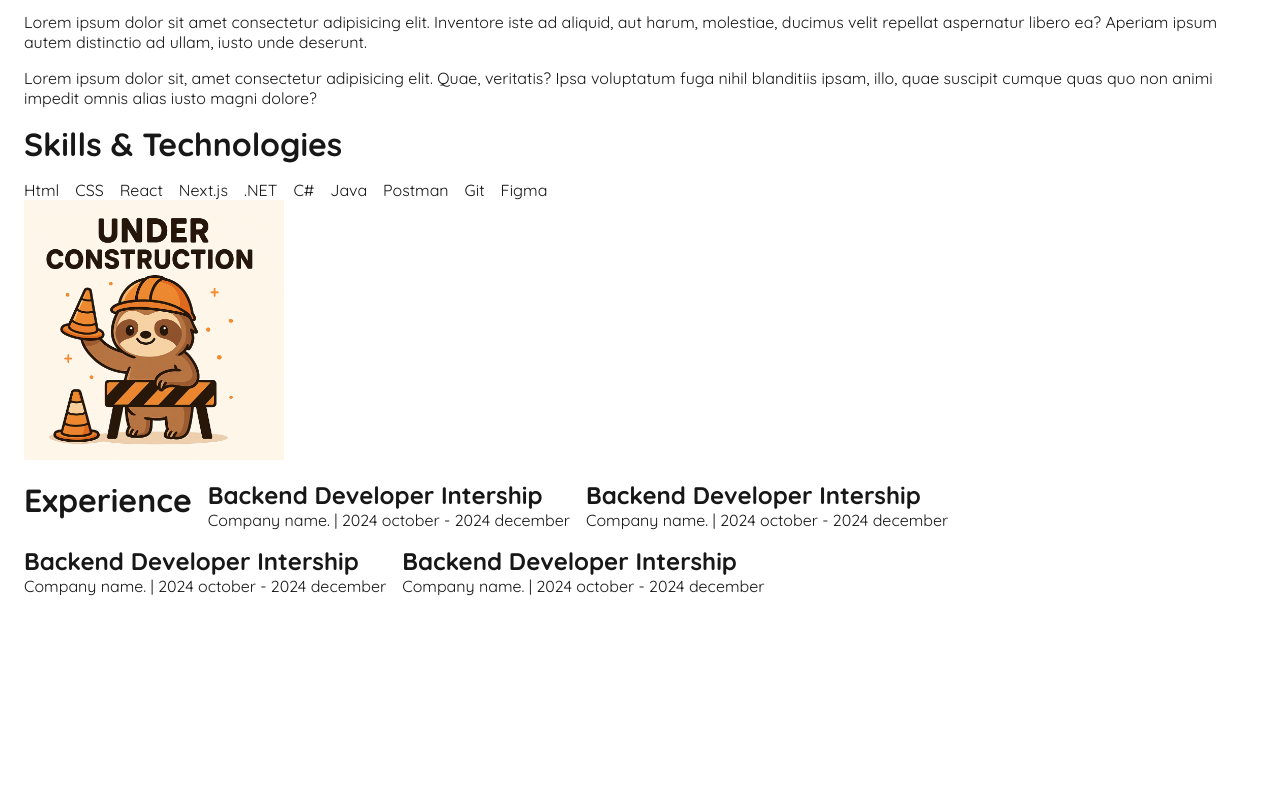
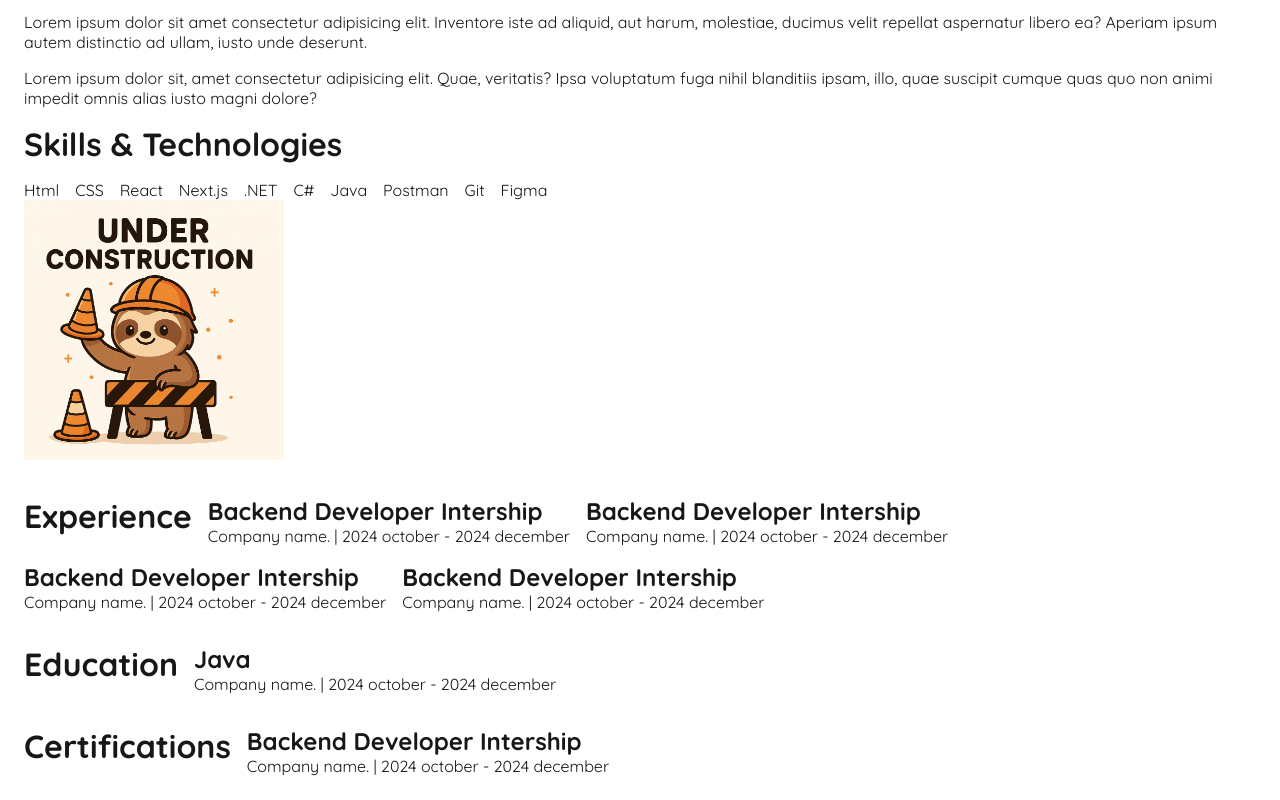
Before and after one commit to SallyResch/portfolio2.0, a Next.js app: page /about in a window 1280 px wide. Shown: the part 192-992 px from the top of the page. Before the commit the page ends 812 px from the top, so only its background shows below. Built offline with nearby package versions, Linux system fonts and the light colour scheme.

Commit message:
added same css to 3 containers with same "rules"

```diff
--- a/app/about/page.jsx
+++ b/app/about/page.jsx
@@ -58,6 +58,25 @@ export default function about() {
           </div>
         </div>
       </section>
+      <section className={styles.educationContainer}>
+        <h2>Education</h2>
+        <div className={styles.educationPart}>
+          <div>
+          <h3>Java </h3>
+          <p>Company name. | 2024 october - 2024 december</p>
+          </div>
+        </div>
+      </section>
+      <section className={styles.certificationsContainer}>
+        <h2>Certifications</h2>
+        <div className={styles.certificationPart}>
+          <div>
+          <h3>Backend Developer Intership</h3>
+          <p>Company name. | 2024 october - 2024 december</p>
+          </div>
+        </div>
+
+      </section>
     </div>
   )
 }
--- a/app/about/page.module.css
+++ b/app/about/page.module.css
@@ -13,9 +13,9 @@
     gap: 1rem;
     padding-top: 1rem;
 }
-.experienceContainer{
+.experienceContainer, .educationContainer, .certificationsContainer{
     display: flex;
     flex-wrap: wrap;
     gap: 1rem;
-    padding-top: 1rem;
+    padding-top: 2rem;
 }
```
